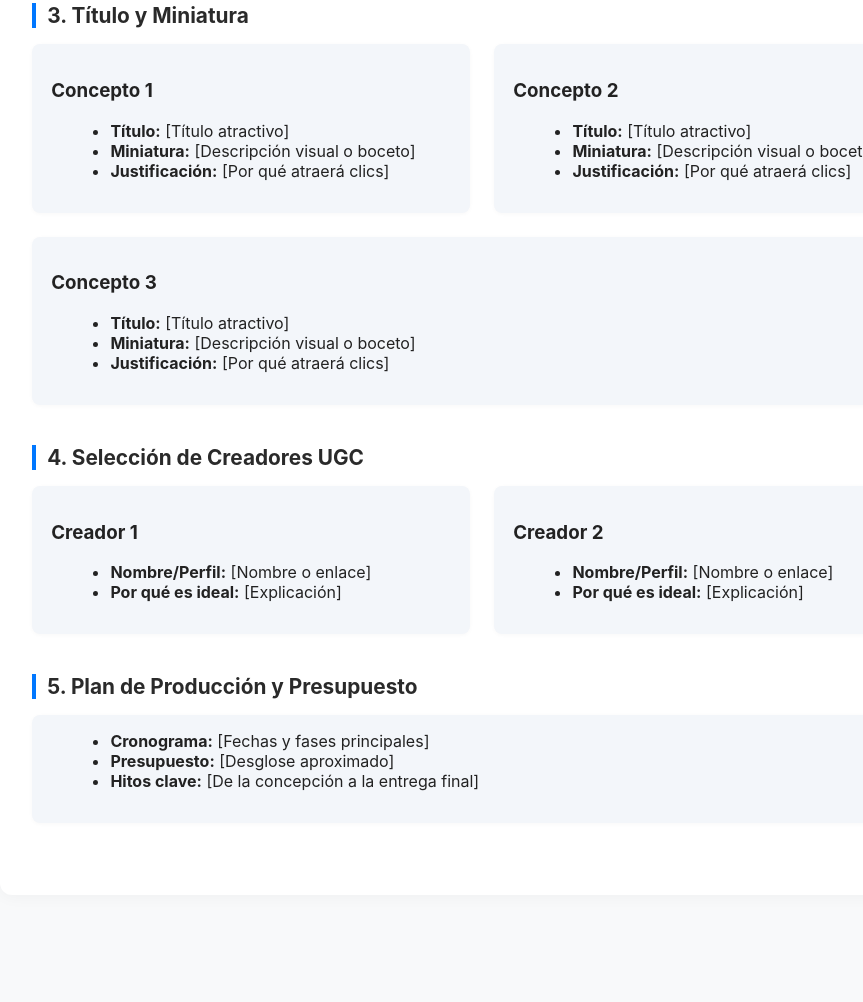
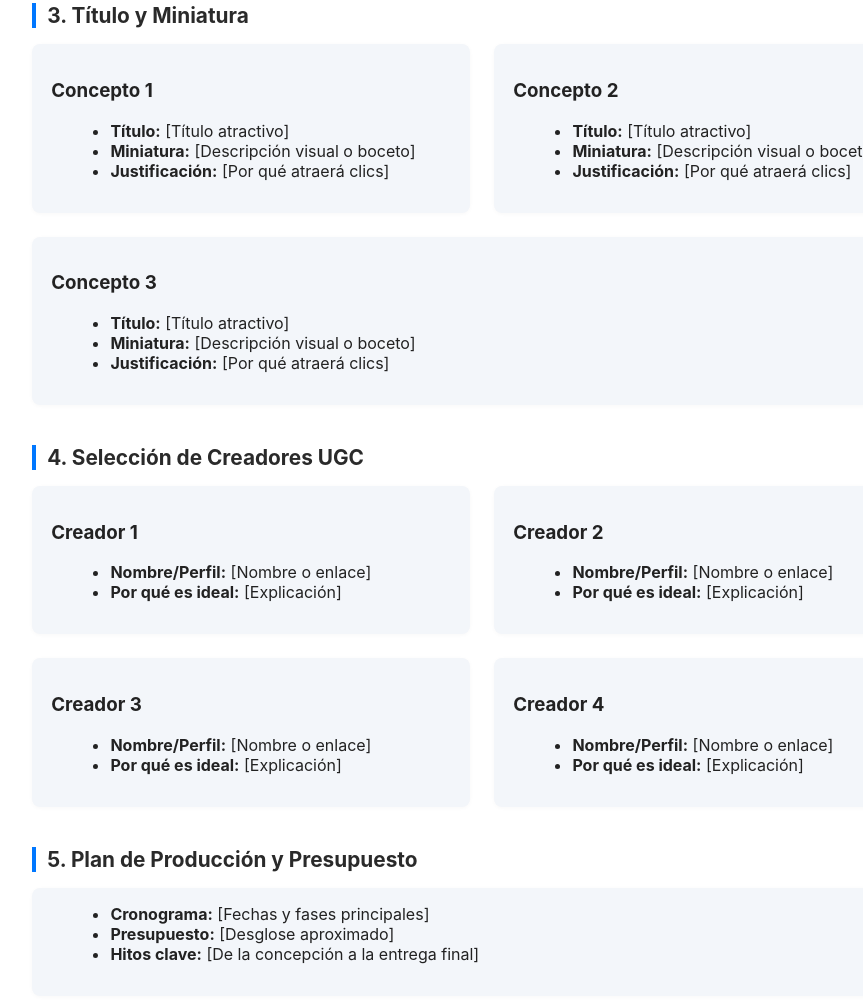
Before and after one commit to friends-others/waltergangi, a plain HTML site: page index.html in a window 1280 px wide. Shown: the part 843-1845 px from the top of the page, without its empty margins (158-1021 px from the left). Before the commit the page ends 1770 px from the top, so only its background shows below. Drawn offline with Linux system fonts and the light colour scheme.

Commit message:
se agregan 2 creadores ugc más

```diff
--- a/index.html
+++ b/index.html
@@ -180,6 +180,20 @@
             <li><strong>Por qué es ideal:</strong> [Explicación]</li>
           </ul>
         </div>
+        <div class="creador">
+          <h3>Creador 3</h3>
+          <ul>
+            <li><strong>Nombre/Perfil:</strong> [Nombre o enlace]</li>
+            <li><strong>Por qué es ideal:</strong> [Explicación]</li>
+          </ul>
+        </div>
+        <div class="creador">
+          <h3>Creador 4</h3>
+          <ul>
+            <li><strong>Nombre/Perfil:</strong> [Nombre o enlace]</li>
+            <li><strong>Por qué es ideal:</strong> [Explicación]</li>
+          </ul>
+        </div>
       </div>
     </section>
     <section>
```
